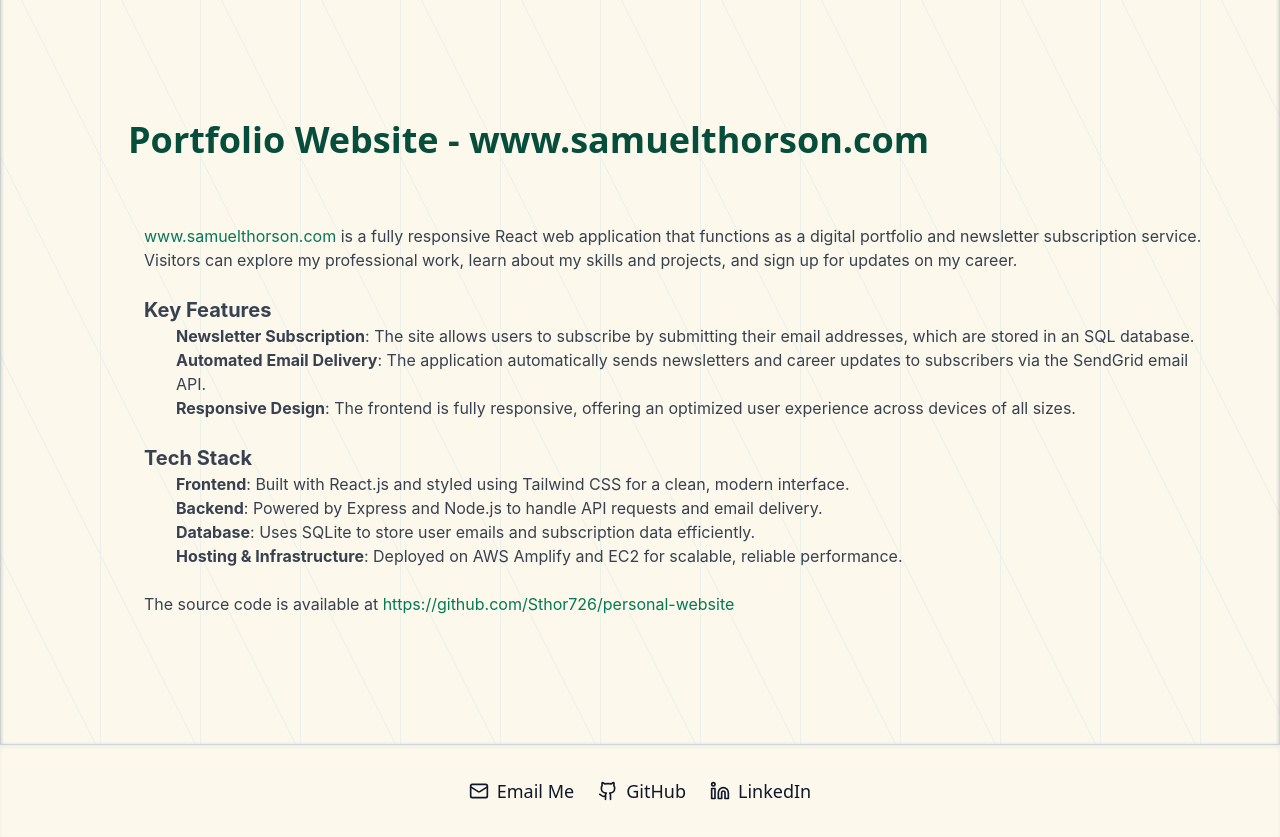
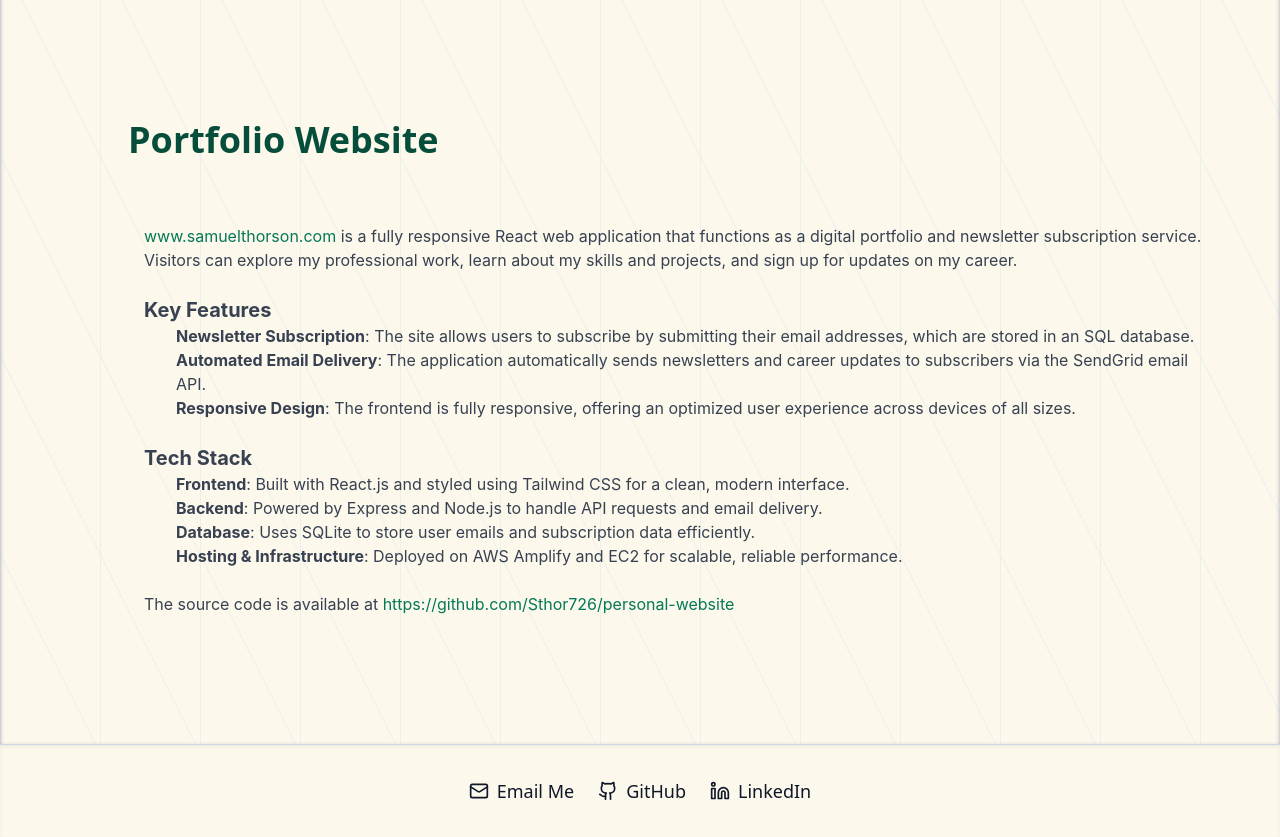
Before and after one commit to Sthor726/personal-website, a React (Create React App) app in the folder react-app/: page /projects in a window 1280 px wide. Shown: the part 920-1757 px from the top of the page. Built offline with nearby package versions, Linux system fonts and the light colour scheme.

Commit message:
title change

```diff
--- a/react-app/src/pages/Projects.js
+++ b/react-app/src/pages/Projects.js
@@ -49,7 +49,7 @@ function Projects() {
         <h3
           className="font-sans font-bold text-4xl md:ml-32 ml-4 md:mr-16 mt-32 w-fit text-transparent bg-clip-text bg-emerald-900"
         >
-        Portfolio Website - www.samuelthorson.com
+        Portfolio Website
         </h3>
         <div className="text-left md:ml-36 md:mr-16 ml-4 mt-16 text-gray-700">
           <p className="text-base">
```
